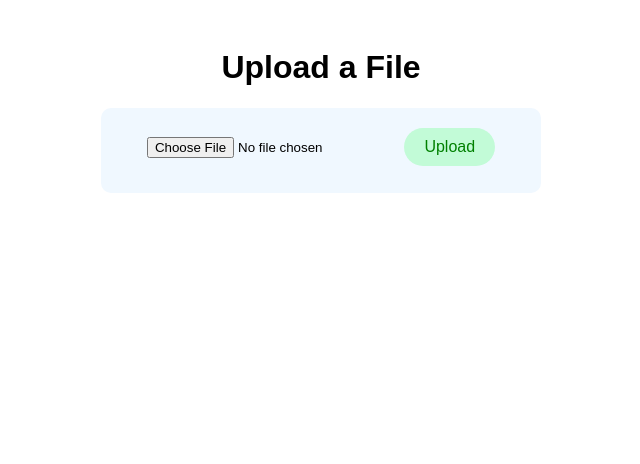
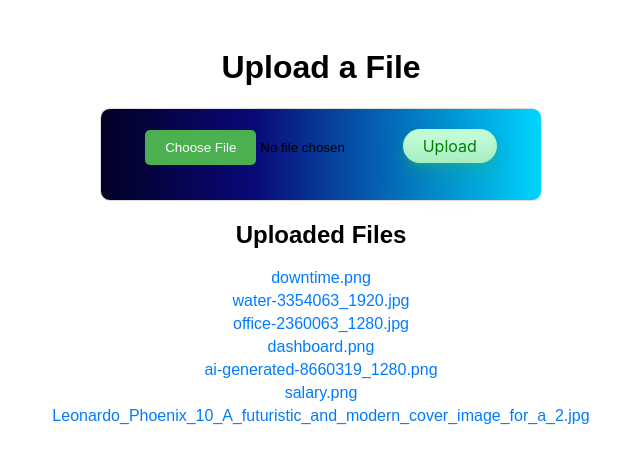
Before and after one commit to nipunaloka/Flasck_Share-file-app, a Flask app: page / in a window 1280 px wide. Shown: the top 464 px of the page, without its empty margins (319-959 px from the left). Run offline with Flask 3, Linux system fonts and the light colour scheme.

Commit message:
new updated

```diff
--- a/app.py
+++ b/app.py
@@ -24,7 +24,9 @@ def allowed_file(filename):
 # Home route with upload form
 @app.route('/')
 def upload_form():
-    return render_template('upload.html')
+    # Get the list of uploaded files (including previous uploads)
+    uploaded_files = os.listdir(UPLOAD_FOLDER)
+    return render_template('upload.html', uploaded_files=uploaded_files)
 
 # Handle file uploads
 @app.route('/upload', methods=['POST'])
@@ -43,9 +45,8 @@ def upload_file():
         filename = secure_filename(file.filename)
         file_path = os.path.join(app.config['UPLOAD_FOLDER'], filename)
         file.save(file_path)
-        file_type = filename.rsplit('.', 1)[1].lower()
         flash('File uploaded successfully!')
-        return render_template('upload.html', filename=filename, filetype=file_type)
+        return redirect(url_for('upload_form'))
 
     flash('Invalid file type. Allowed types: png, jpg, jpeg, gif, pdf, txt, docx')
     return redirect(request.url)
@@ -53,9 +54,7 @@ def upload_file():
 # Serve uploaded files
 @app.route('/uploads/<filename>')
 def uploaded_file(filename):
-    # Serve files from the 'uploads' directory
     return send_from_directory(app.config['UPLOAD_FOLDER'], filename)
-
 
 # Error handler for large files
 @app.errorhandler(413)
--- a/templates/upload.html
+++ b/templates/upload.html
@@ -10,32 +10,78 @@
             text-align: center;
             padding: 20px;
         }
+
         .button-33 {
           background-color: #c2fbd7;
           border-radius: 100px;
+          box-shadow: rgba(44, 187, 99, .2) 0 -25px 18px -14px inset,rgba(44, 187, 99, .15) 0 1px 2px,rgba(44, 187, 99, .15) 0 2px 4px,rgba(44, 187, 99, .15) 0 4px 8px,rgba(44, 187, 99, .15) 0 8px 16px,rgba(44, 187, 99, .15) 0 16px 32px;
           color: green;
-          padding: 10px 20px;
+          cursor: pointer;
+          display: inline-block;
+          font-family: CerebriSans-Regular,-apple-system,system-ui,Roboto,sans-serif;
+          padding: 7px 20px;
+          text-align: center;
           text-decoration: none;
+          transition: all 250ms;
           border: 0;
           font-size: 16px;
+          user-select: none;
+          -webkit-user-select: none;
+          touch-action: manipulation;
+        }
+
+        .button-33:hover {
+          box-shadow: rgba(44,187,99,.35) 0 -25px 18px -14px inset,rgba(44,187,99,.25) 0 1px 2px,rgba(44,187,99,.25) 0 2px 4px,rgba(44,187,99,.25) 0 4px 8px,rgba(44,187,99,.25) 0 8px 16px,rgba(44,187,99,.25) 0 16px 32px;
+          transform: scale(1.05) rotate(-1deg);
+        }
+
+        input[type="file"]::file-selector-button {
+          background-color: #4CAF50;
+          color: white;
+          padding: 10px 20px;
+          border: none;
+          border-radius: 5px;
           cursor: pointer;
         }
+
         form {
             margin: 20px auto;
             padding: 20px;
-            background-color: #f0f8ff;
+            background-image: linear-gradient(90deg, #020024 0%, #090979 35%, #00d4ff 100%);
+            border: 1px solid #ddd;
             border-radius: 10px;
             max-width: 400px;
         }
+
         input[type="file"] {
             margin-bottom: 15px;
         }
+
         .messages {
             color: red;
             margin-bottom: 15px;
         }
+
         .success {
             color: green;
+        }
+
+        .file-list {
+            margin-top: 20px;
+        }
+
+        .file-list ul {
+            list-style: none;
+            padding: 0;
+        }
+
+        .file-list ul li {
+            margin: 5px 0;
+        }
+
+        .file-list a {
+            text-decoration: none;
+            color: #007bff;
         }
     </style>
 </head>
@@ -52,7 +98,7 @@
     </div>
     <form action="/upload" method="POST" enctype="multipart/form-data">
         <input type="file" name="file" required>
-        <button type="submit" class="button-33">Upload</button>
+        <button type="submit" class="button-33" role="button">Upload</button>
     </form>
     {% if filename %}
         <div class="success">
@@ -62,5 +108,17 @@
             <a href="{{ url_for('uploaded_file', filename=filename) }}" target="_blank">View File</a>
         </div>
     {% endif %}
+    <div class="file-list">
+        <h2>Uploaded Files</h2>
+        {% if uploaded_files %}
+            <ul>
+                {% for file in uploaded_files %}
+                    <li><a href="{{ url_for('uploaded_file', filename=file) }}" target="_blank">{{ file }}</a></li>
+                {% endfor %}
+            </ul>
+        {% else %}
+            <p>No files uploaded yet.</p>
+        {% endif %}
+    </div>
 </body>
 </html>
```
Also changed, not shown: uploads/dashboard.png (added), uploads/downtime.png (added).
